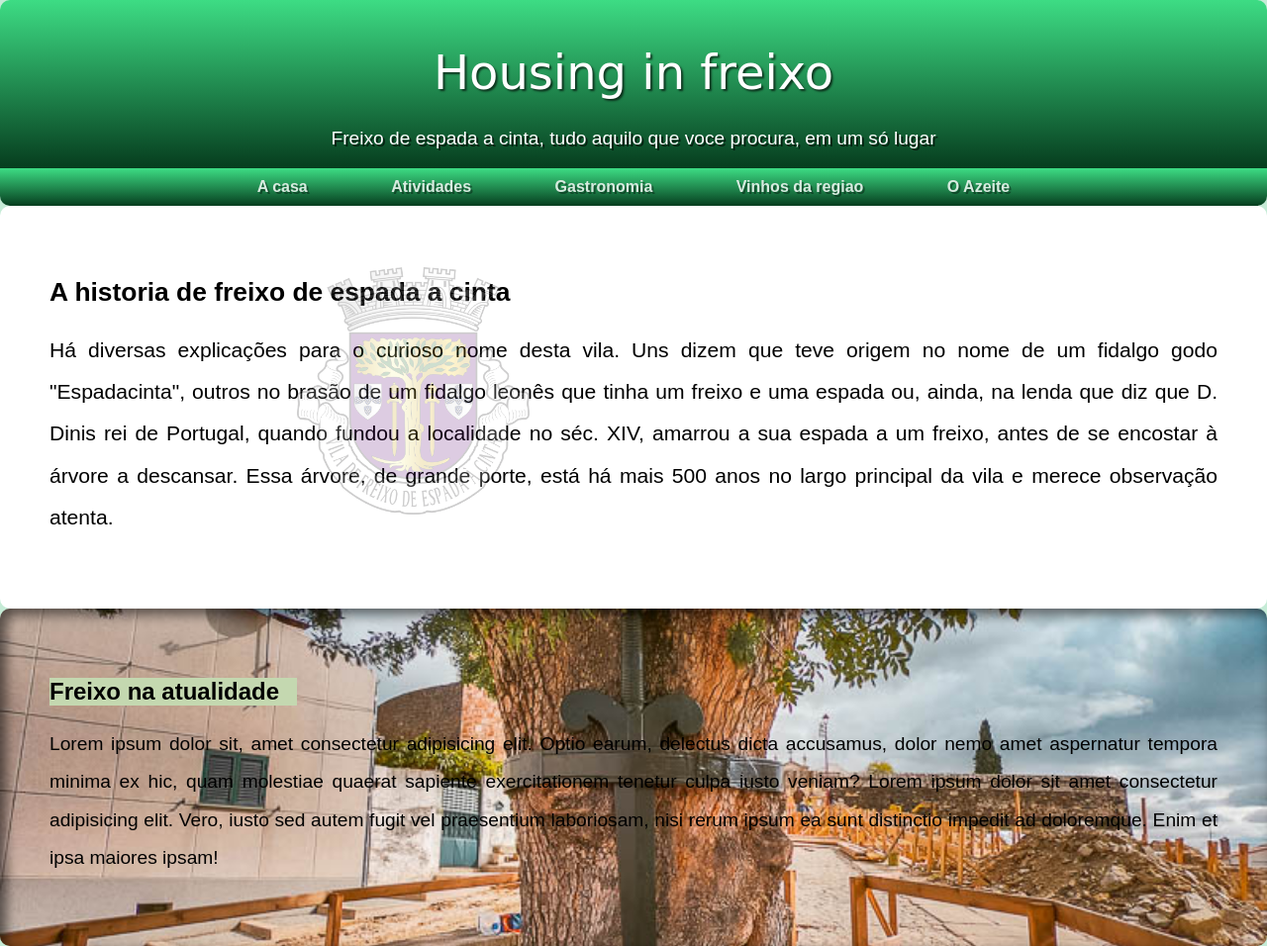
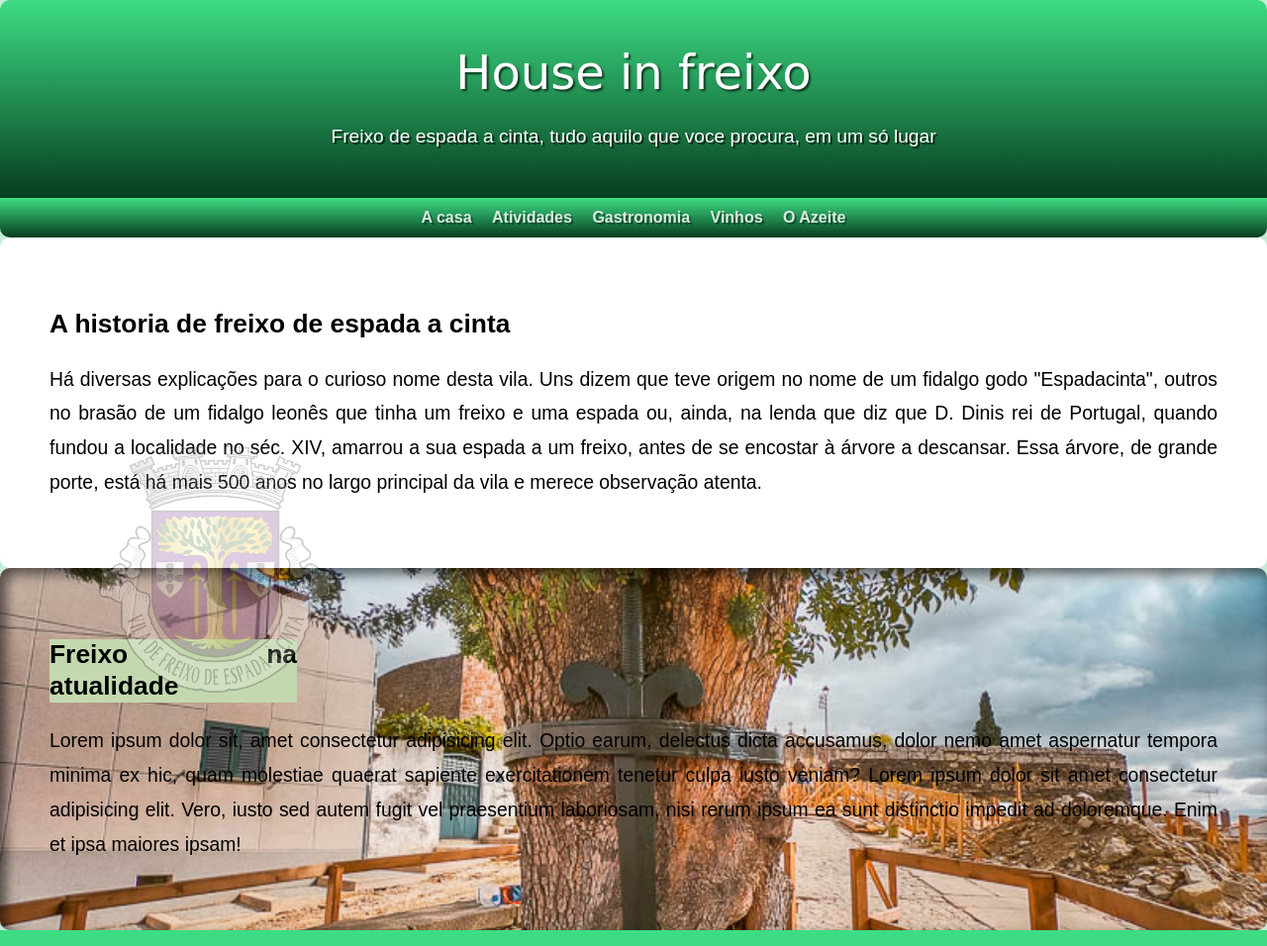
Before and after one commit to williamcruz12/William, a plain HTML site: page index.html in a window 1280 px wide. Shown: the top 956 px of the page at 99% size. Drawn offline with Linux system fonts and the light colour scheme.

Commit message:
atualizadp

```diff
--- a/index.html
+++ b/index.html
@@ -9,7 +9,7 @@
 <body>
 <header>
 
- <h1>Housing in freixo</h1>
+ <h1>House in freixo</h1>
     <p id="cabeca">Freixo de espada a cinta, tudo aquilo que voce procura, em um só lugar </p>
 </header>
 
@@ -17,7 +17,7 @@
 <a href="#">A casa</a>
 <a href="#">Atividades</a>
 <a href="#">Gastronomia</a>
-<a href="#">Vinhos da regiao</a>
+<a href="#">Vinhos</a>
 <a href="#">O Azeite</a>
 </nav>
 
@@ -40,7 +40,7 @@
 <article>
     <h2> A casa </h2>
     <p>Lorem ipsum dolor sit, amet consectetur adipisicing elit. Rerum commodi soluta, ad iusto quia voluptatem sunt optio odio repellat aut sapiente quam fugiat dignissimos, accusamus ab, explicabo nihil recusandae qui.
-        Lorem ipsum dolor sit amet, consectetur adipisicing elit. Ipsa voluptates libero qui praesentium, eius illo ex. Pariatur velit odit animi labore corrupti laudantium, facilis nobis aspernatur dignissimos corporis commodi libero.
+    Lorem ipsum dolor sit amet, consectetur adipisicing elit. Ipsa voluptates libero qui praesentium, eius illo ex. Pariatur velit odit animi labore corrupti laudantium, facilis nobis aspernatur dignissimos corporis commodi libero.
     </p>
 </article>
 <section>
--- a/style.css
+++ b/style.css
@@ -7,19 +7,23 @@
     --cor3:#2fa866;
     --cor4:#1a5c37;
     --cor5:#063d1e;}
+    *{
+        min-width: 210px;
+        max-width: 1350px;
+    }
 
 body{
     background-color: #c5ebd6;
     margin:0px!important;
     font-family: Arial, Helvetica, sans-serif;
+
 }
 header{
     background-image: linear-gradient(to bottom, #3ddc84, #063d1e);
     text-align: center;
     padding-top: 20px;
-    height: 150px;
+    height: 180px;
     border-radius: 10px 10px 0px 0px;
-
 
 }
 header > h1{
@@ -39,22 +43,23 @@ p#cabeca{
     font-size: 1.2em;
     text-align: center;
     text-shadow: 2px 2px 0px rgba(0, 0, 0, 0.623);
+
 }
 nav{
     background-color:#2fa866;
-    padding: 10px;
+    padding: 11px;
     background-image: linear-gradient(to bottom, #3ddc84, #063d1e);
     text-align: center;
     border-radius: 0px 0px 10px 10px;
+
  }
 nav > a{
     color: #d8ebe0;
-    padding: 40px;
+    padding: 8px;
     text-decoration: none;
     font-weight: bold;
     text-shadow: 2px 2px 0px rgba(0, 0, 0, 0.37);
-
-
+    text-align: center;
 }
 nav > a:hover{
     background-color: #83e1ad;
@@ -64,8 +69,8 @@ nav > a:hover{
 }
 #brasao01 {
 position: absolute;
-left: 300px;
-top: 270px;
+left: 100px;
+top: 450px;
 z-index: 1;
 height: 250px;
 opacity: 0.2;
@@ -74,16 +79,38 @@ opacity: 0.2;
 
 p {
 font-weight: normal;
-font-size: 1.2em;
-line-height: 2em;
+font-size: 1.1em;
+line-height: 1.8em;
 text-align: justify;
 color: black;
 }
+
+article{
+background-color:#3ddc84;
+font-weight: normal;
+font-size: 1.1em;
+line-height: 1.8em;
+text-align: justify;
+color: black;
+padding: 30px;
+}
+
+section{
+background-color:#c5ebd6;
+font-weight: normal;
+font-size: 1.1em;
+line-height: 1.8em;
+text-align: justify;
+color: black;
+padding: 30px;
+}
+
 section.par1{
     background-color: white;
     font-size: 1.1em;
     padding: 50px;
     border-radius: 10px 10px 10px 10px;
+
 
 }
 article#foto1{
```
